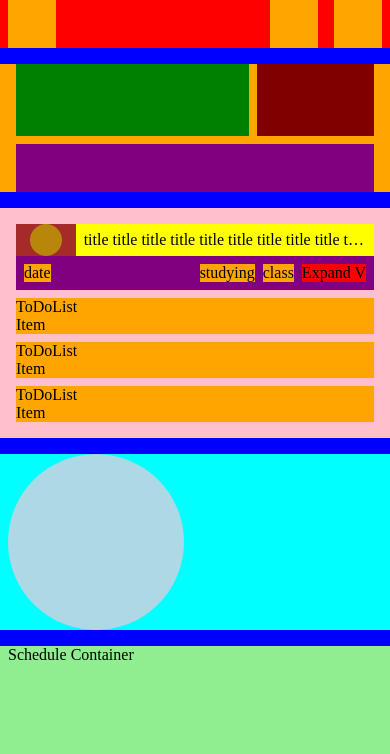
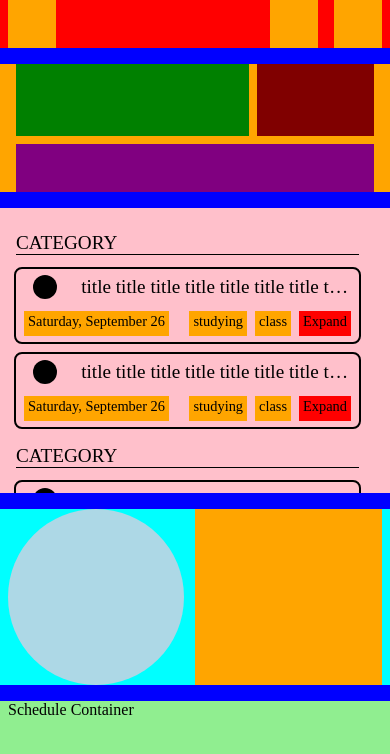
Before and after one commit to Jam0924/planner-site, a React (Vite) app in the folder frontend/: page / in a window 390 px wide. Shown: the top 754 px of the page. Built offline with nearby package versions, Linux system fonts and the light colour scheme.

Commit message:
Mobile-first formatting of to-do list complete, desktop formatting pending

```diff
--- a/frontend/src/App.css
+++ b/frontend/src/App.css
@@ -1,8 +1,20 @@
 :root{
+  --smallTextSize: 0.9rem;
+  --regularTextSize: 1rem;
+  --subHeadingTextSize: 1.2rem;
+  --headingTextSize: 1.5rem;
+
+  --smallBorderSize: 1px;
+  --mediumBorderSize: 2px;
+
+  --smallTextPaddingGap: 2px;
   --textPaddingGap: 4px;
+
+  --xxSmallGap: 4px;
   --xSmallGap: 8px;
   --smallGap: 16px;
   --mediumGap: 32px;
+
   --xxSmallIcon: 24px;
   --xSmallIcon: 32px;
   --smallIcon: 48px;
@@ -85,12 +97,17 @@
   gap: var(--xSmallGap);
   padding: var(--smallGap);
   overflow-y: scroll;
+  scrollbar-gutter: stable;
+  align-items: center;
+  overflow-x: hidden;
 }
 
 .timerContainer{
   padding: 0px var(--xSmallGap);
   background-color: cyan;
-  /* potentially may need more to go in the container  */
+  display: grid;
+  grid-template-columns: 1fr 1fr;
+  grid-template-areas: "timer timerConfig"
 }
 
 .timerObject{
@@ -98,6 +115,14 @@
   height: var(--xLargeIcon);
   aspect-ratio: 1/1;
   border-radius: 50%;
+  grid-area: timer;
+}
+
+.timerConfig{
+  width: 100%;
+  height: 100%;
+  grid-area: timerConfig;
+  background-color: orange;
 }
 
 .sidebarContainer, .recordPlayerExtend{
--- a/frontend/src/App.jsx
+++ b/frontend/src/App.jsx
@@ -30,6 +30,9 @@ function App() {
       <div className = "timerContainer">
         <div  className = "timerObject">
         </div>
+        <div className = "timerConfig">
+
+        </div>
       </div>
 
 
--- a/frontend/src/DashboardToDo.css
+++ b/frontend/src/DashboardToDo.css
@@ -6,11 +6,14 @@
   grid-template-areas:
   "check title title"
   "tags tags tags";
-  background-color: orange;
+  border: var(--mediumBorderSize) solid black;
+  border-radius: 8px;
+  padding: var(--smallTextPaddingGap) 0;
+  /* background-color: orange; */
 }
 
 .toDoListItemCheck{
-  background-color: #a52a2a;
+  /* background-color: #a52a2a; */
   height: var(--xSmallIcon);
   width: 100%;
   align-self: center;
@@ -20,24 +23,24 @@
 }
 
 .toDoListItemCheckIconHitbox{
-  background-color: darkgoldenrod;
+  /* background-color: darkgoldenrod; */
   height: 100%;
   width: var(--xSmallIcon);
-  border-radius: 50%;
   justify-content: center;
   display :grid;
+  border-radius: 50%;
 }
 
 .toDoListItemCheckIcon{
   background-color: black;
-  height: 100%;
   width: var(--xxSmallIcon);
+  aspect-ratio: 1/1;
+  place-self: center;
   border-radius: 50%;
-  place-self: center;
 }
 
 .toDoListItemTitle{
-  background-color: yellow;
+  /* background-color: yellow; */
   padding: 0px var(--xSmallGap);
   place-self: center;
   height: 100%;
@@ -52,10 +55,11 @@
   overflow: hidden;
   text-overflow: ellipsis;
   width: 100%;
+  font-size: var(--subHeadingTextSize);
 }
 
 .toDoListItemTagContainer{
-  background-color: purple;
+  /* background-color: purple; */
   width: calc(100% - 2*var(--xSmallGap));
   display: flex;
   justify-content: space-between;
@@ -63,13 +67,19 @@
   padding: var(--xSmallGap);
 }
 
-.rightTagBundle{
+.toDoListItemRightTagBundle{
   display: flex;
   gap: var(--xSmallGap);
 }
+
+.toDoListItemTagText{
+  font-size: var(--smallTextSize);
+}
+
 .toDoListItemTag{
   background-color: orange;
   height: 100%;
+  padding: var(--smallTextPaddingGap) var(--textPaddingGap);
 }
 
 
@@ -84,40 +94,20 @@
 
 
 
-.toDoListCategoryBlocker{
+.toDoListCategoryLabel{
   width: 100%;
   display: grid;
-  grid-template-rows: 9fr 1fr;
-  flex-shrink: 0;
-  height: calc(10% - 10px);
-  background-color: lavender;
+  padding: var(--xxSmallGap) 0;
+  /* background-color: lavender; */
 }
 
-.toDoListCategoryBlockerDivider{
-  grid-row: 2;
-  flex-shrink: 0;
-  display: flex;
-  flex-direction: column;
-  justify-content: flex-end;
-  background-color: white;
-  margin: 2px;
+.toDoListCategoryLabelDivider{
+  height: var(--smallBorderSize);
+  border: none;
+  background-color: black;
 }
 
-.toDoListCategoryBlockerTitle{
-  display: flex;
-  flex-shrink: 0;
-  flex-direction: column;
-  justify-content: center;
-  grid-row: 1;
-  background-color: navajowhite;
-  font-size: 1.2rem;
+.toDoListCategoryLabelText{
+  font-size: var(--subHeadingTextSize);
+  padding: var(--textPaddingGap) 0 0 0;
 }
-
-.toDoListCategoryBlockerDividerStyler{
-  width: 100%;
-  flex-shrink: 0;
-  height: 2px;
-  border: none;
-  background-color: red;
-  border-radius: 3px;
-}
--- a/frontend/src/DashboardToDo.jsx
+++ b/frontend/src/DashboardToDo.jsx
@@ -3,38 +3,147 @@ import './DashboardToDo.css'
 function DashboardToDo(){
     return(
         <>
+
+        <div className = "toDoListCategoryLabel">
+            <p className = "toDoListCategoryLabelText">CATEGORY</p>
+            <hr className = "toDoListCategoryLabelDivider"/>
+        </div>
+
         <div className = "toDoListItem">
             <div className = "toDoListItemCheck">
                 <div className = "toDoListItemCheckIconHitbox">
-                    <div className = "toDoListCheckIcon"></div>
+                    <div className = "toDoListItemCheckIcon"></div>
                 </div>
             </div>
             <div className="toDoListItemTitle">
                 <p className = "toDoListItemTitleText">title title title title title title title title title title title</p></div>
             <div className="toDoListItemTagContainer">
-                <div className = "toDoListItemTag">date</div>
-                <div className = "rightTagBundle">
-                    <div className = "toDoListItemTag">studying</div>
-                    <div className = "toDoListItemTag">class</div>
-                    <div className = "toDoListItemExpand">Expand V</div>
+                <div className = "toDoListItemTag">
+                    <p className = "toDoListItemTagText">Saturday, September 26</p>
+                </div>
+                <div className = "toDoListItemRightTagBundle">
+                    <div className = "toDoListItemTag">
+                        <p className = "toDoListItemTagText">studying</p>
+                    </div>
+                    <div className = "toDoListItemTag">
+                        <p className = "toDoListItemTagText">class</p>
+                    </div>
+                    <div className = "toDoListItemExpand toDoListItemTag">
+                        <p className = "toDoListItemTagText">Expand</p>
+                    </div>
                 </div>
             </div>
         </div>
 
+        <div className = "toDoListItem">
+            <div className = "toDoListItemCheck">
+                <div className = "toDoListItemCheckIconHitbox">
+                    <div className = "toDoListItemCheckIcon"></div>
+                </div>
+            </div>
+            <div className="toDoListItemTitle">
+                <p className = "toDoListItemTitleText">title title title title title title title title title title title</p></div>
+            <div className="toDoListItemTagContainer">
+                <div className = "toDoListItemTag">
+                    <p className = "toDoListItemTagText">Saturday, September 26</p>
+                </div>
+                <div className = "toDoListItemRightTagBundle">
+                    <div className = "toDoListItemTag">
+                        <p className = "toDoListItemTagText">studying</p>
+                    </div>
+                    <div className = "toDoListItemTag">
+                        <p className = "toDoListItemTagText">class</p>
+                    </div>
+                    <div className = "toDoListItemExpand toDoListItemTag">
+                        <p className = "toDoListItemTagText">Expand</p>
+                    </div>
+                </div>
+            </div>
+        </div>
 
-
-
-
+        <div className = "toDoListCategoryLabel">
+            <p className = "toDoListCategoryLabelText">CATEGORY</p>
+            <hr className = "toDoListCategoryLabelDivider"/>
+        </div>
 
         <div className = "toDoListItem">
-            <p>ToDoList Item</p>
+            <div className = "toDoListItemCheck">
+                <div className = "toDoListItemCheckIconHitbox">
+                    <div className = "toDoListItemCheckIcon"></div>
+                </div>
+            </div>
+            <div className="toDoListItemTitle">
+                <p className = "toDoListItemTitleText">title title title title title title title title title title title</p></div>
+            <div className="toDoListItemTagContainer">
+                <div className = "toDoListItemTag">
+                    <p className = "toDoListItemTagText">Saturday, September 26</p>
+                </div>
+                <div className = "toDoListItemRightTagBundle">
+                    <div className = "toDoListItemTag">
+                        <p className = "toDoListItemTagText">studying</p>
+                    </div>
+                    <div className = "toDoListItemTag">
+                        <p className = "toDoListItemTagText">class</p>
+                    </div>
+                    <div className = "toDoListItemExpand toDoListItemTag">
+                        <p className = "toDoListItemTagText">Expand</p>
+                    </div>
+                </div>
+            </div>
         </div>
+
         <div className = "toDoListItem">
-            <p>ToDoList Item</p>
+            <div className = "toDoListItemCheck">
+                <div className = "toDoListItemCheckIconHitbox">
+                    <div className = "toDoListItemCheckIcon"></div>
+                </div>
+            </div>
+            <div className="toDoListItemTitle">
+                <p className = "toDoListItemTitleText">title title title title title title title title title title title</p></div>
+            <div className="toDoListItemTagContainer">
+                <div className = "toDoListItemTag">
+                    <p className = "toDoListItemTagText">Saturday, September 26</p>
+                </div>
+                <div className = "toDoListItemRightTagBundle">
+                    <div className = "toDoListItemTag">
+                        <p className = "toDoListItemTagText">studying</p>
+                    </div>
+                    <div className = "toDoListItemTag">
+                        <p className = "toDoListItemTagText">class</p>
+                    </div>
+                    <div className = "toDoListItemExpand toDoListItemTag">
+                        <p className = "toDoListItemTagText">Expand</p>
+                    </div>
+                </div>
+            </div>
         </div>
+
         <div className = "toDoListItem">
-            <p>ToDoList Item</p>
+            <div className = "toDoListItemCheck">
+                <div className = "toDoListItemCheckIconHitbox">
+                    <div className = "toDoListItemCheckIcon"></div>
+                </div>
+            </div>
+            <div className="toDoListItemTitle">
+                <p className = "toDoListItemTitleText">title title title title title title title title title title title</p></div>
+            <div className="toDoListItemTagContainer">
+                <div className = "toDoListItemTag">
+                    <p className = "toDoListItemTagText">Saturday, September 26</p>
+                </div>
+                <div className = "toDoListItemRightTagBundle">
+                    <div className = "toDoListItemTag">
+                        <p className = "toDoListItemTagText">studying</p>
+                    </div>
+                    <div className = "toDoListItemTag">
+                        <p className = "toDoListItemTagText">class</p>
+                    </div>
+                    <div className = "toDoListItemExpand toDoListItemTag">
+                        <p className = "toDoListItemTagText">Expand</p>
+                    </div>
+                </div>
+            </div>
         </div>
+
           </>
     )
 }
```
